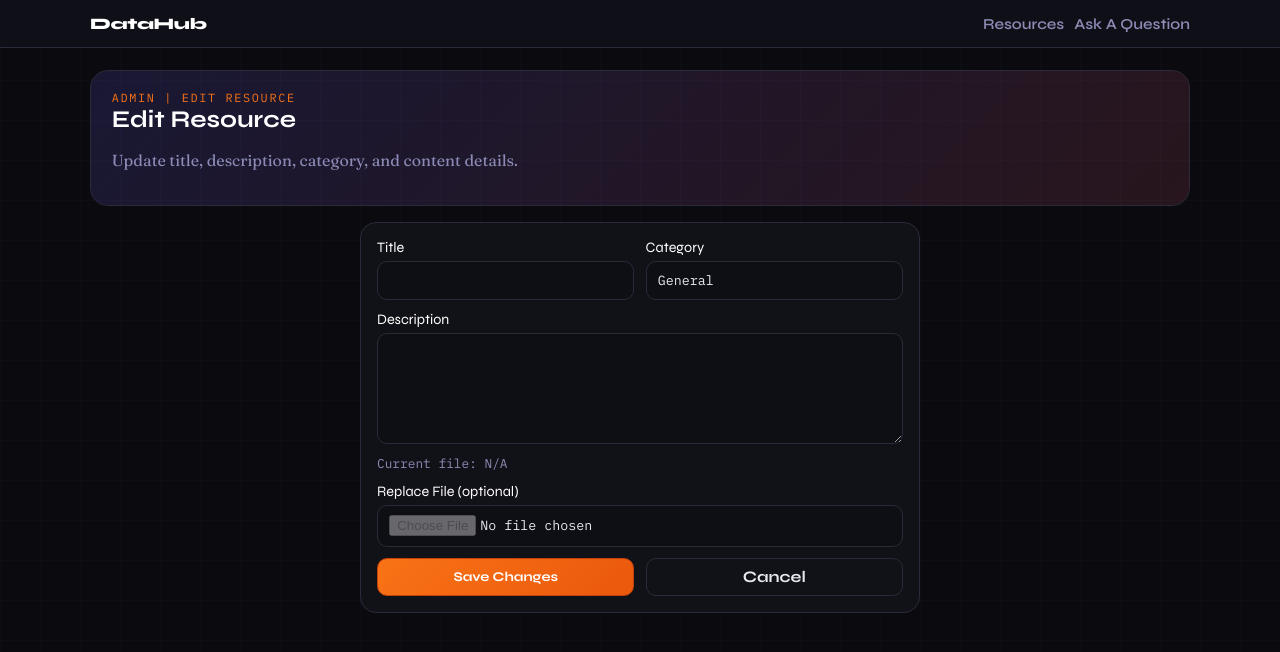
After one commit to AxisDeta/Data101, a Flask app: template templates/admin_edit.html in a window 1280 px wide. The commit adds this page. Shown: the top 652 px of the page. Run offline with Flask 3, Linux system fonts and the light colour scheme; the template is opened without the code that fills it, so the values that code supplies are empty.

Commit message:
Add admin edit flow for links and uploaded files

```diff
--- a/app.py
+++ b/app.py
@@ -558,6 +558,102 @@ def create_app() -> Flask:
         flash("Resource deleted.", "success")
         return redirect(url_for("admin_panel"))
 
+    @app.get("/admin/resource/edit/<int:resource_id>")
+    def admin_edit_resource(resource_id: int):
+        if not can_see_admin() or not session.get("admin_ok"):
+            return redirect(url_for("admin_login"))
+        db = get_db()
+        if not db:
+            flash("Database unavailable.", "danger")
+            return redirect(url_for("admin_panel"))
+        resource = db.query_one("SELECT * FROM datahub_resources WHERE id=%s", (resource_id,))
+        if not resource:
+            flash("Resource not found.", "warning")
+            return redirect(url_for("admin_panel"))
+        return render_template("admin_edit.html", resource=resource, github_enabled=bool(github))
+
+    @app.post("/admin/resource/edit/<int:resource_id>")
+    def admin_edit_resource_submit(resource_id: int):
+        if not can_see_admin() or not session.get("admin_ok"):
+            return redirect(url_for("admin_login"))
+        db = get_db()
+        if not db:
+            flash("Database unavailable.", "danger")
+            return redirect(url_for("admin_panel"))
+        resource = db.query_one("SELECT * FROM datahub_resources WHERE id=%s", (resource_id,))
+        if not resource:
+            flash("Resource not found.", "warning")
+            return redirect(url_for("admin_panel"))
+
+        title = request.form.get("title", "").strip()
+        description = request.form.get("description", "").strip()
+        category = request.form.get("category", "").strip() or "General"
+        if not title:
+            flash("Title is required.", "warning")
+            return redirect(url_for("admin_edit_resource", resource_id=resource_id))
+
+        resource_type = (resource.get("resource_type") or "").lower()
+        if resource_type == "link":
+            link_url = request.form.get("url", "").strip()
+            if not link_url:
+                flash("URL is required for link resources.", "warning")
+                return redirect(url_for("admin_edit_resource", resource_id=resource_id))
+            db.execute(
+                """
+                UPDATE datahub_resources
+                SET title=%s, description=%s, category=%s, external_url=%s, view_url=%s, download_url=%s
+                WHERE id=%s
+                """,
+                (title, description, category, link_url, link_url, link_url, resource_id),
+            )
+            flash("Link updated.", "success")
+            return redirect(url_for("admin_panel"))
+
+        # File resources: update metadata and optionally replace file.
+        file_obj = request.files.get("file")
+        if file_obj and file_obj.filename:
+            if not github:
+                flash("GitHub uploads are not configured; cannot replace file.", "danger")
+                return redirect(url_for("admin_edit_resource", resource_id=resource_id))
+            try:
+                payload = file_obj.read()
+                uploaded = github.upload(file_obj.filename, payload)
+                old_path = str(resource.get("github_path") or "").strip()
+                if old_path:
+                    github.delete(old_path)
+                db.execute(
+                    """
+                    UPDATE datahub_resources
+                    SET title=%s, description=%s, category=%s, file_name=%s, file_size=%s, mime_type=%s,
+                        github_path=%s, view_url=%s, download_url=%s
+                    WHERE id=%s
+                    """,
+                    (
+                        title,
+                        description,
+                        category,
+                        file_obj.filename,
+                        len(payload),
+                        file_obj.mimetype or "application/octet-stream",
+                        uploaded["repo_path"],
+                        uploaded["view_url"],
+                        uploaded["download_url"],
+                        resource_id,
+                    ),
+                )
+                flash("File resource updated (file replaced).", "success")
+                return redirect(url_for("admin_panel"))
+            except Exception:
+                flash("Failed to replace file.", "danger")
+                return redirect(url_for("admin_edit_resource", resource_id=resource_id))
+
+        db.execute(
+            "UPDATE datahub_resources SET title=%s, description=%s, category=%s WHERE id=%s",
+            (title, description, category, resource_id),
+        )
+        flash("File resource metadata updated.", "success")
+        return redirect(url_for("admin_panel"))
+
     return app
 
 
--- a/templates/admin.html
+++ b/templates/admin.html
@@ -39,6 +39,7 @@
         <div class="meta">{{ item.resource_type|upper }} | {{ item.category or 'General' }}</div>
       </div>
       <div class="actions">
+        <a class="btn ghost" href="{{ url_for('admin_edit_resource', resource_id=item.id) }}">Edit</a>
         <form method="post" action="{{ url_for('admin_delete_resource', resource_id=item.id) }}">
           <button class="btn danger" type="submit">Delete</button>
         </form>
--- /dev/null
+++ b/templates/admin_edit.html
@@ -0,0 +1,26 @@
+{% extends "base.html" %}
+{% block content %}
+<section class="hero">
+  <div class="hero-kicker">ADMIN | EDIT RESOURCE</div>
+  <h1>Edit Resource</h1>
+  <p>Update title, description, category, and content details.</p>
+</section>
+
+<section class="card narrow">
+  <form method="post" action="{{ url_for('admin_edit_resource_submit', resource_id=resource.id) }}" enctype="multipart/form-data" class="form-grid">
+    <label>Title<input type="text" name="title" value="{{ resource.title or '' }}" required></label>
+    <label>Category<input type="text" name="category" value="{{ resource.category or 'General' }}"></label>
+    <label class="wide">Description<textarea name="description" rows="5">{{ resource.description or '' }}</textarea></label>
+
+    {% if (resource.resource_type or '').lower() == 'link' %}
+      <label class="wide">URL<input type="url" name="url" value="{{ resource.external_url or resource.view_url or '' }}" required></label>
+    {% else %}
+      <div class="wide meta">Current file: {{ resource.file_name or 'N/A' }}</div>
+      <label class="wide">Replace File (optional)<input type="file" name="file" {% if not github_enabled %}disabled{% endif %}></label>
+    {% endif %}
+
+    <button class="btn primary" type="submit">Save Changes</button>
+    <a class="btn ghost" href="{{ url_for('admin_panel') }}">Cancel</a>
+  </form>
+</section>
+{% endblock %}
```
